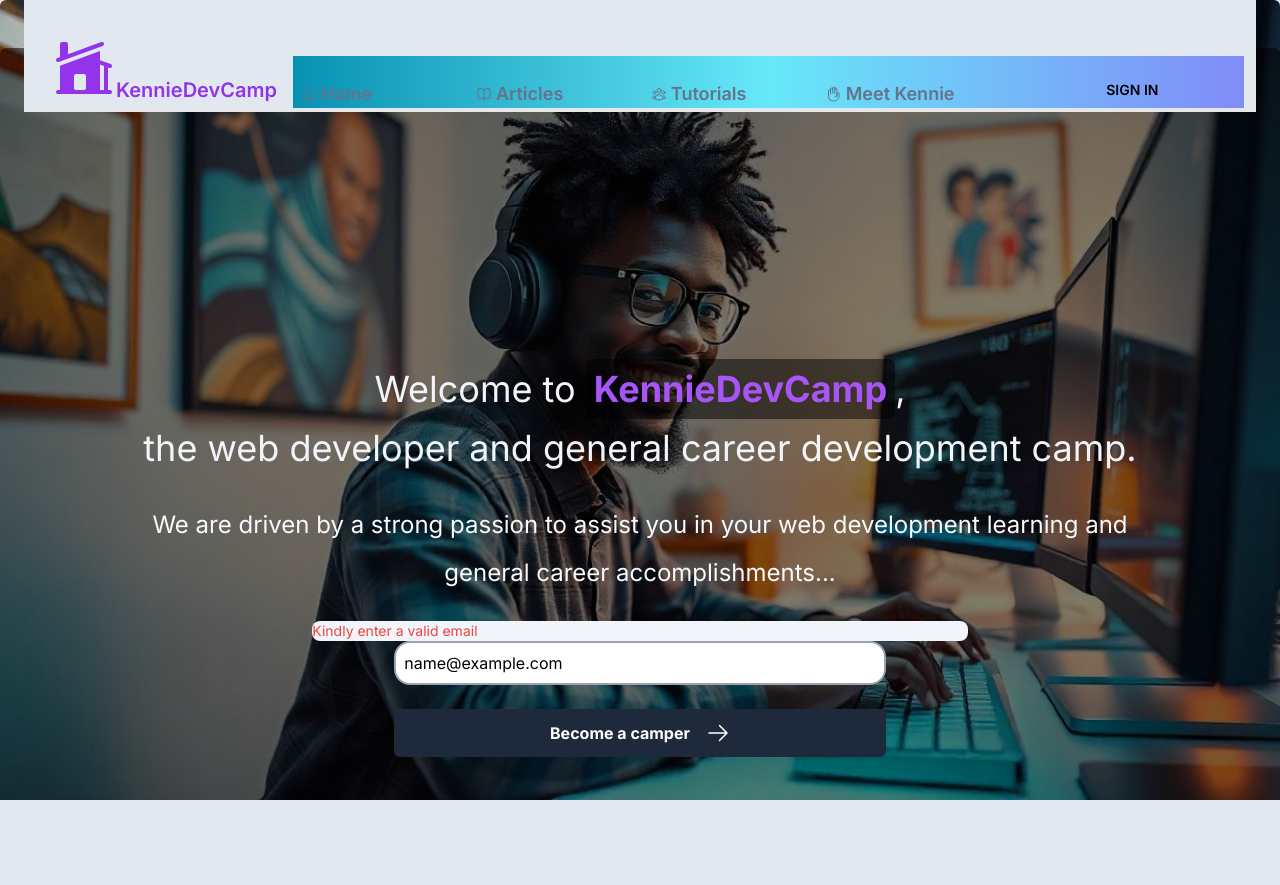
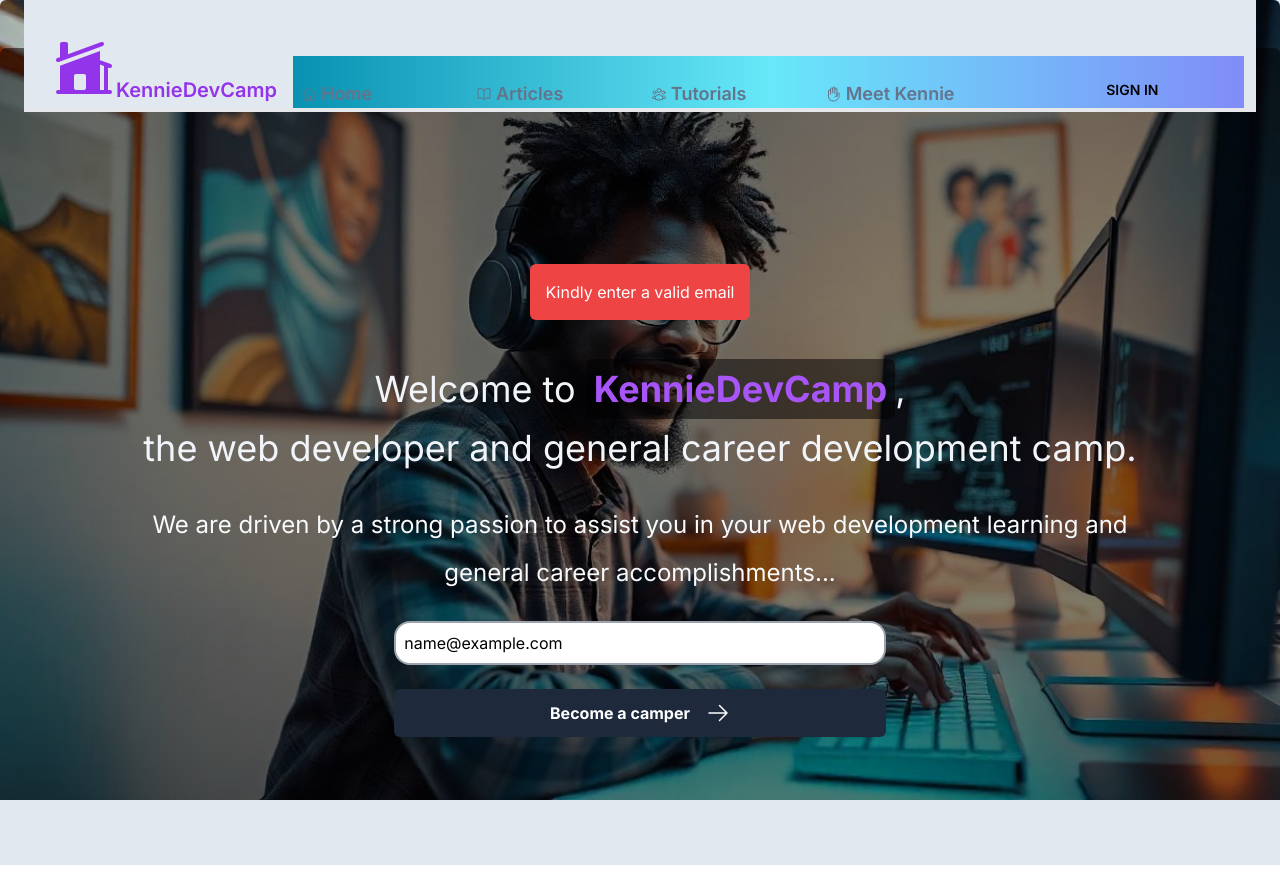
Before and after one commit to kennie-larkson/kenniedevcamp-fe, a Next.js app: page / in a window 1280 px wide. Both pictures are taken after typing "name@example.com" into the empty fields and a click on the button "Become a camper". Built offline with nearby package versions, Linux system fonts and the light colour scheme; a web font is replaced by a local one.

Commit message:
feat: form handled with useActionState hook

```diff
--- /dev/null
+++ b/app/error/errorcontext.tsx
@@ -0,0 +1,37 @@
+"use client";
+
+import { createContext, useContext, useState } from "react";
+
+interface ErrorContextType {
+  error: string | null;
+  success: string | null;
+  setError: (error: string | null) => void;
+  setSuccess: (success: string) => void;
+}
+const OnboardErrorContext = createContext<ErrorContextType | undefined>(
+  undefined
+);
+
+export const OnboardErrorContextProvider: React.FC<{
+  children: React.ReactNode;
+}> = ({ children }) => {
+  const [error, setError] = useState<string | null>(null);
+  const [success, setSuccess] = useState<string | null>(null);
+  return (
+    <OnboardErrorContext.Provider
+      value={{ error, success, setError, setSuccess }}
+    >
+      {children}
+    </OnboardErrorContext.Provider>
+  );
+};
+
+export const useOnboardErrorContext = () => {
+  const context = useContext(OnboardErrorContext);
+  if (!context) {
+    throw new Error(
+      "useOnboardErrorContext must be within an useOnboardErrorContextProvider"
+    );
+  }
+  return context;
+};
--- a/app/layout.tsx
+++ b/app/layout.tsx
@@ -1,6 +1,7 @@
 import "@/app/ui/globals.css";
 import type { Metadata } from "next";
 import { inter } from "./ui/fonts";
+import { OnboardErrorContextProvider } from "./error/errorcontext";
 
 export const metadata: Metadata = {
   title: "KennieDevCamp",
@@ -20,8 +21,10 @@ export default function RootLayout({
   children: React.ReactNode;
 }>) {
   return (
-    <html lang="en">
-      <body className={`${inter.className} antialiased`}>{children}</body>
-    </html>
+    <OnboardErrorContextProvider>
+      <html lang="en">
+        <body className={`${inter.className} antialiased`}>{children}</body>
+      </html>
+    </OnboardErrorContextProvider>
   );
 }
--- a/app/lib/actions.ts
+++ b/app/lib/onboardFormAction.ts
@@ -1,6 +1,7 @@
 "use server";
 
 import { db } from "@vercel/postgres";
+import { data } from "autoprefixer";
 import { redirect } from "next/navigation";
 import { z } from "zod";
 
@@ -11,10 +12,18 @@ const formSchema = z.object({
   date: z.string().date(),
 });
 
+type FormState = {
+  success: boolean;
+  error?: string;
+};
+
 const client = await db.connect();
 
 const CreateCamper = formSchema.omit({ id: true, date: true });
-export async function createCamper(formData: FormData) {
+export async function OnboardingFormAction(
+  prevState: FormState,
+  formData: FormData
+) {
   const { email } = CreateCamper.parse({
     //camperId: formData.get("camperId"),
     email: formData.get("email"),
@@ -22,7 +31,7 @@ export async function createCamper(formData: FormData) {
 
   console.log("FornData: ", email);
 
-  const date = new Date().toISOString().split("T")[0];
+  //const date = new Date().toISOString().split("T")[0];
   const camperId = "kdc_001";
 
   try {
@@ -35,16 +44,28 @@ export async function createCamper(formData: FormData) {
     );
   `;
     const queryResponse = await client.sql`
-  INSERT INTO kdcampers ( email, camper_id) VALUES ( ${email}, ${camperId})`;
+  INSERT INTO kdcampers ( email, camper_id) VALUES ( ${email}, ${camperId}) RETURNING *`;
 
     console.log("Onboard Query Response: ", queryResponse.rowCount);
     /* if (queryResponse.rowCount) {
       return redirect("/dashboard");
     } */
-    return queryResponse.rows[0];
-  } catch (error) {
-    console.log("Database Error: ", error);
+    //return queryResponse.rows[0];
+    console.log(queryResponse.rows[0]);
+
+    return { success: true };
+  } catch (error: any) {
+    if (error.code === "23505") {
+      console.log("Database Error: ", error.code);
+      return { success: false, error: "Kindly choose a different email." };
+    }
+
+    return {
+      success: false,
+      error: "Oops!!! Something went wrong. Kindly try again.",
+    };
     throw new Error("Failed to record camper");
+
     //return redirect("/error");
   }
 }
--- a/app/page.tsx
+++ b/app/page.tsx
@@ -5,11 +5,14 @@ import { lusitana } from "./ui/fonts";
 import Image from "next/image";
 import Header from "./ui/header";
 import { OnboardingForm } from "./ui/onboarding-form";
+import { useOnboardErrorContext } from "./error/errorcontext";
 
 export default function Page() {
+  const { error, success } = useOnboardErrorContext();
   return (
     <main className="flex min-h-screen flex-col md:p-6 md:pt-0 bg-slate-200 ">
       <Header />
+
       <div className="flex flex-col mt-4 md:mt-0 md:p-6 md:pt-0 ">
         <div
           id="#home"
@@ -25,8 +28,19 @@ export default function Page() {
             quality={100}
           />
           <div className="absolute inset-0 bg-black/50 rounded-md md:rounded-none md:rounded-t-md"></div>
+
           {/* Content container with relative positioning to appear above the overlay */}
           <div className="relative z-10 flex flex-col md:space-y-6 md:items-center md:justify-center">
+            {error && (
+              <div className="bg-red-500 text-white p-4 rounded-md mb-4">
+                {error}
+              </div>
+            )}
+            {success && (
+              <div className="bg-green-500 text-white p-4 rounded-md mb-4">
+                {success}
+              </div>
+            )}
             <div className="flex flex-col items-center justify-center mt-56 md:mt-24">
               <p
                 className={`${lusitana} text-slate-100 antialiased text-3xl md:text-4xl md:leading-relaxed md:text-center`}
--- a/app/ui/header.tsx
+++ b/app/ui/header.tsx
@@ -1,3 +1,5 @@
+"use client";
+
 import HomeLogo from "./logo";
 import NavLinks from "./navlinks";
 import Button from "./button";
@@ -8,6 +10,7 @@ import {
   HandRaisedIcon,
 } from "@heroicons/react/24/outline";
 import { ForwardRefExoticComponent, SVGProps, RefAttributes } from "react";
+import { useOnboardErrorContext } from "../error/errorcontext";
 
 export type LinkType = {
   linkText: string;
@@ -44,7 +47,9 @@ export const links: LinkType[] = [
 ];
 
 export default function Header() {
+  const { setError, setSuccess, error, success } = useOnboardErrorContext();
   return (
+    <div className="flex flex-col">
       <div
         className={`flex flex-col border-b-4 space-y-2 md:space-y-0 md:flex-row mt-0 mb-6 h-10 border-0 sticky top-0 z-50 rounded-none items-start md:items-end justify-start md:justify-between md:px-3 md:h-28 md:text-xl bg-slate-200 `}
       >
@@ -54,6 +59,16 @@ export default function Header() {
           <Button type="SIGN IN" />
         </div>
       </div>
+
+      {/* {error && (
+        <div className="bg-red-500 text-white p-4 rounded-md mb-4">{error}</div>
+      )}
+      {success && (
+        <div className="bg-green-500 text-white p-4 rounded-md mb-4">
+          {success}
+        </div>
+      )} */}
+    </div>
   );
 }
 
--- a/app/ui/onboarding-form.tsx
+++ b/app/ui/onboarding-form.tsx
@@ -2,40 +2,84 @@
 
 import { ArrowRightIcon } from "@heroicons/react/24/outline";
 
-import { createCamper } from "../lib/actions";
-import { useState } from "react";
+import { OnboardingFormAction } from "../lib/onboardFormAction";
+import { useActionState, useEffect, useState } from "react";
 import { useDebouncedCallback } from "use-debounce";
+import { useOnboardErrorContext } from "../error/errorcontext";
 
 export function OnboardingForm() {
+  const { setError, setSuccess } = useOnboardErrorContext();
+  const [state, formAction] = useActionState(OnboardingFormAction, {
+    success: false,
+    error: "",
+  });
   const [email, setEmail] = useState("");
-  const [formError, setFormError] = useState("");
+  //const [formError, setFormError] = useState("");
+  // Check for errors in the state and set them in the context
+  useEffect(() => {
+    if (state.error) {
+      setError(state.error); // Set the error from the state
+    }
+    // Clear error after 20 seconds or when success is true
+    const timeoutId = setTimeout(() => {
+      setError("");
+    }, 20000);
+
+    // Clear the timeout if success becomes true
+    if (state.success) {
+      setError("");
+      clearTimeout(timeoutId);
+    }
+
+    if (state.success) {
+      setSuccess(
+        "Congratulations!!! You are now a KennieDevCamp camper. Kindly check your email for the verification code."
+      );
+      setInterval(() => {
+        setSuccess("");
+      }, 30000);
+    }
+
+    // Cleanup function to clear the timeout if the component unmounts
+    return () => clearTimeout(timeoutId);
+  }, [state.error, state.success, setError, setSuccess]); // Dependency array includes setError to avoid linting issues
 
   const handleEmail = useDebouncedCallback((value: string) => {
     setEmail(value);
-  }, 3000);
+  }, 1000);
+
+  /* setInterval(() => {
+    setError("");
+    setSuccess("");
+  }, 20000); */
 
   function handleFormSubmission(event: React.MouseEvent<HTMLButtonElement>) {
-    if (email.length === 0 || email === "") {
-      event.preventDefault();
-      setFormError("Kindly enter a valid email");
-      setInterval(() => setFormError(""), 10000);
+    try {
+      if (email.length === 0 || email === "") {
+        event.preventDefault();
+        setError("Kindly enter a valid email");
+        setTimeout(() => setError(""), 10000);
+      }
+
+      return;
+    } catch (error) {
+      setError("An unexpected error occured.");
     }
-    return;
   }
   return (
     <form
-      action={createCamper}
+      action={formAction}
       className="flex flex-col w-4/5 justify-center items-center"
     >
-      <div
+      {/* {state.error && <p className="text-red-500 text-sm">{state.error}</p>} */}
+      {/*  <div
         className={`${
           formError.length > 1
         }? flex w-4/5 bg-slate-100 rounded-lg p-2:hidden `}
       >
         <p className="text-sm text-center text-red-500">{formError}</p>
-      </div>
+      </div> */}
       <input
-        //value={email}
         type="email"
         name="email"
         id="email"
```
Lines whose indentation alone changed are shown as unchanged.
